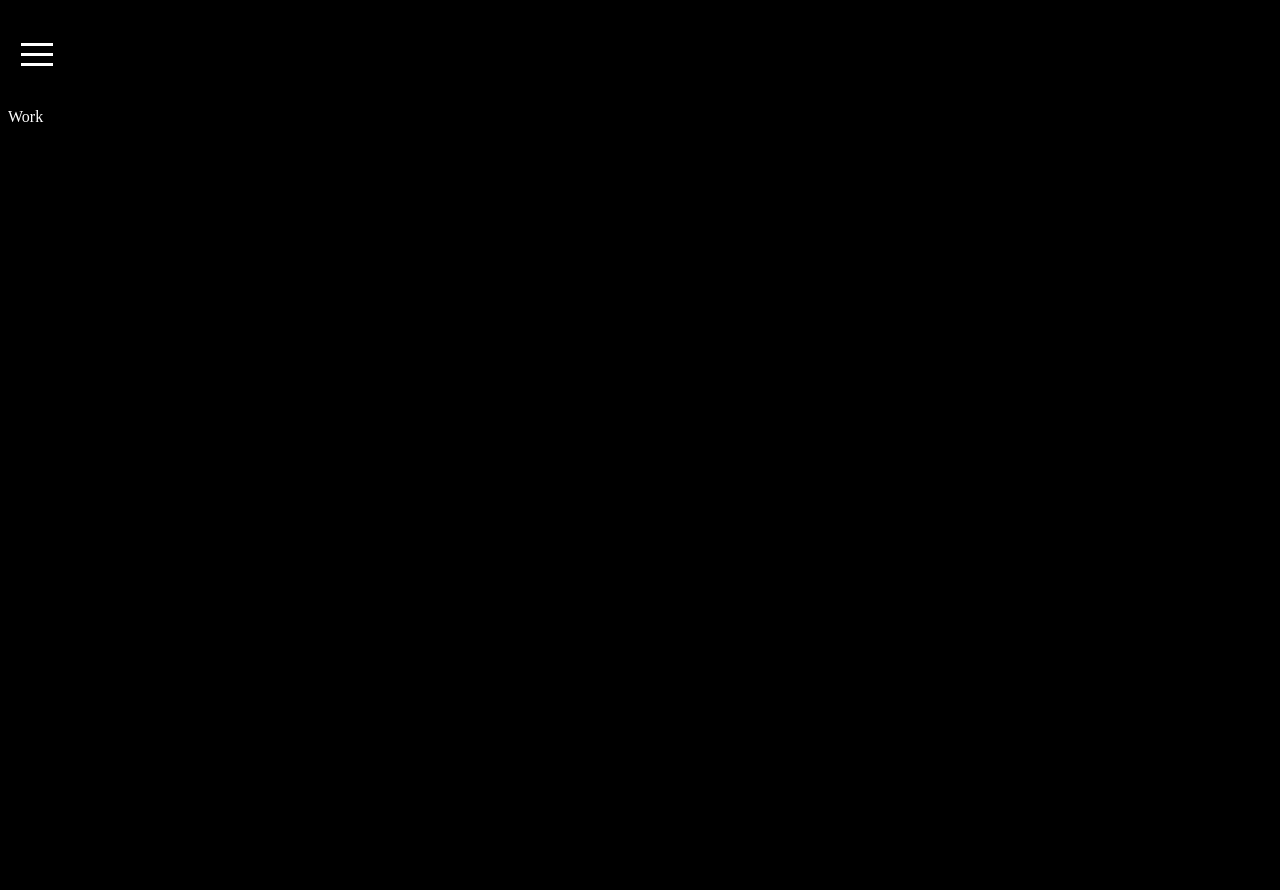
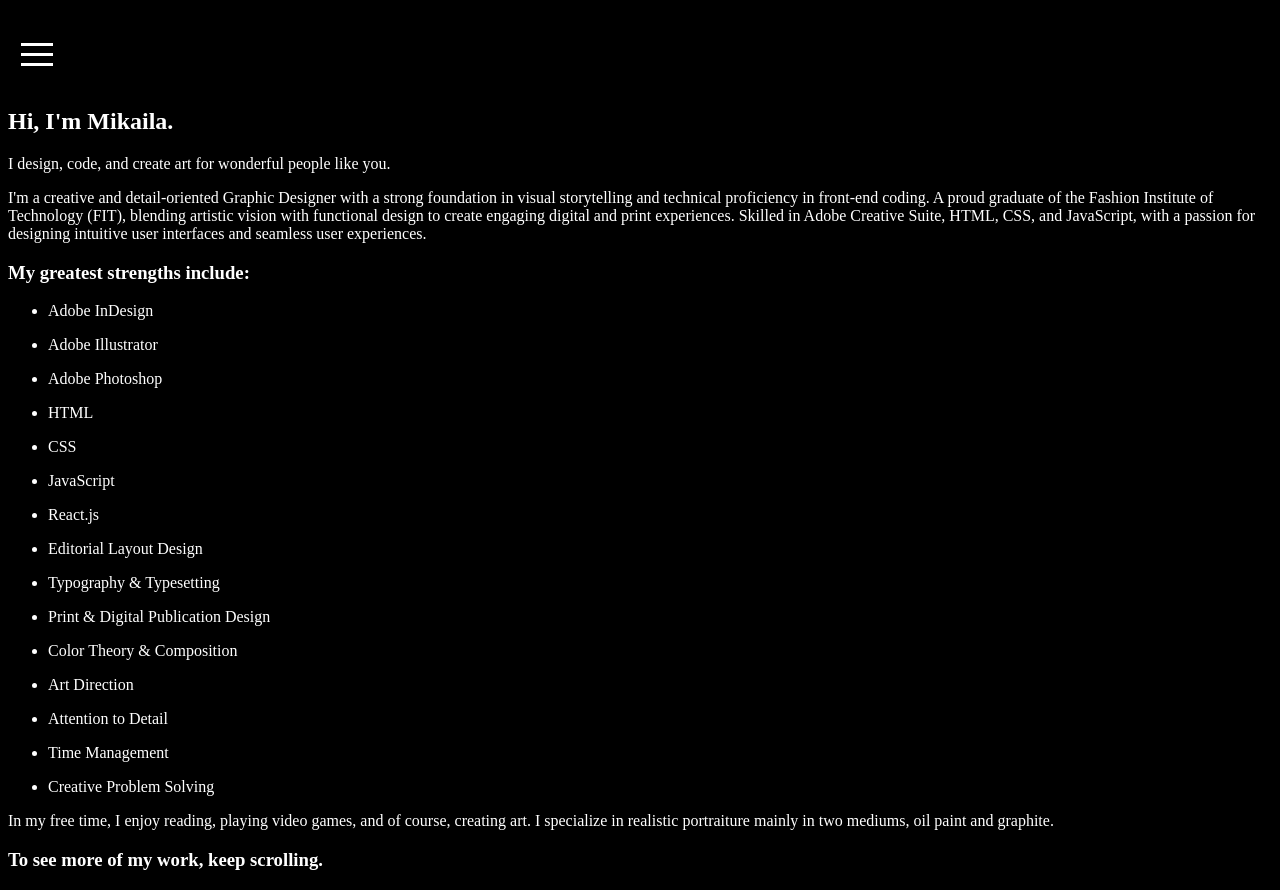
Before and after one commit to IveryMikaila/portfolio-website, a React (Create React App) app in the folder my-app/: page /work in a window 1280 px wide. Before the commit the page ends 838 px from the top, so only its background shows below. Built offline with nearby package versions, Linux system fonts and the light colour scheme.

Commit message:
Added some content to Work page

```diff
--- a/my-app/src/Components/Data.js
+++ b/my-app/src/Components/Data.js
@@ -1,5 +1,5 @@
 import React from 'react'
-import {webDesignAsset} from '../assets/webdesign_WaistAwaybyMoojy.mov'
+import webDesignAsset from '../assets/webdesign_WaistAwaybyMoojy.mov'
 
 export let data = {
 
--- a/my-app/src/Components/Navbar.js
+++ b/my-app/src/Components/Navbar.js
@@ -24,7 +24,7 @@ hamburger.style.display="none"
 return(<>
 <div className='nav-menu'>
  <a className='nav-link' href='/'>Home</a>
- <a  className='nav-link' href='/work'>Work</a>
+ <a  className='nav-link' href='/work#work'>Work</a>
  <a  className='nav-link' href='/contact'>Contact</a>
 </div>
 </>)
--- a/my-app/src/Components/Pages/Home.js
+++ b/my-app/src/Components/Pages/Home.js
@@ -7,8 +7,8 @@ const Home = () => {
 <h1>Mikaila Ivery</h1>
 <div className='home-bio' >Graphic Design, Code, Art. </div>
 <ul>
-    <li><a className='home-link' href='/work'>Work</a></li>
-    <li><a className='home-link' href='/#about'>About</a></li>
+    <li><a className='home-link' href='/work#work'>Work</a></li>
+    <li><a className='home-link' href='/work#about'>About</a></li>
     <li><a className='home-link' href='/contact'>Contact</a></li>
 </ul>
     </div>
--- a/my-app/src/Components/Pages/Work.js
+++ b/my-app/src/Components/Pages/Work.js
@@ -1,8 +1,28 @@
 import React from 'react'
+import {data} from '../Data'
 
 const Work = () => {
+
+
   return (
-    <div>Work</div>
+    <div className='work-page-container'>
+      {/* About */}
+<h2 id='about'>Hi, I'm Mikaila.</h2>
+<p>I design, code, and create art for wonderful people like you.</p>
+<p>{data.Bio}</p>
+<h3>My greatest strengths include: </h3>
+{data.Skills.map((skill)=>{
+  return(<>
+  <ul>
+    <li>{skill}</li>
+  </ul>
+  </>)
+})}
+<p>{data.Personal}</p>
+
+{/* Work */}
+<h3 id='work'>To see more of my work, keep scrolling. </h3>
+    </div>
   )
 }
 
```
